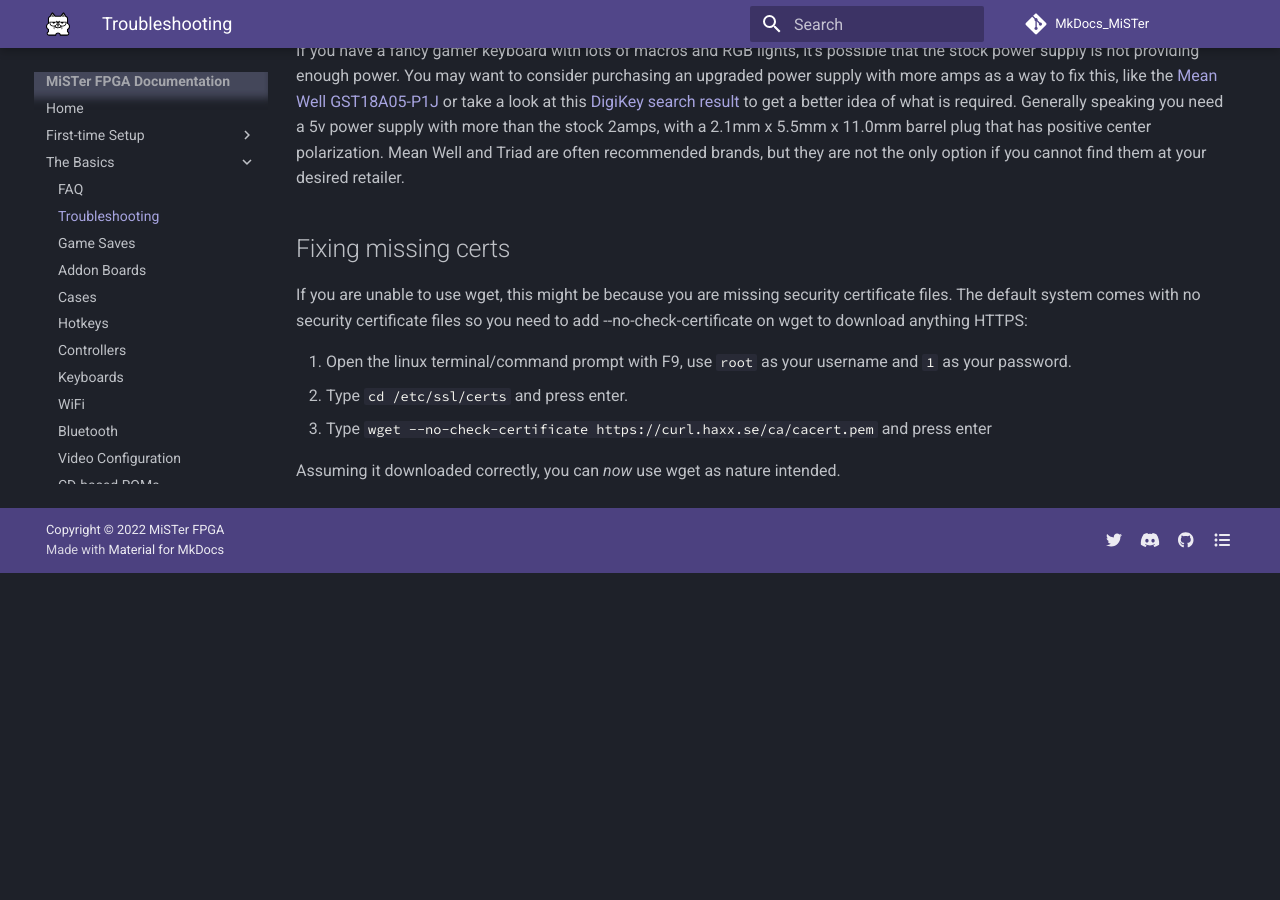
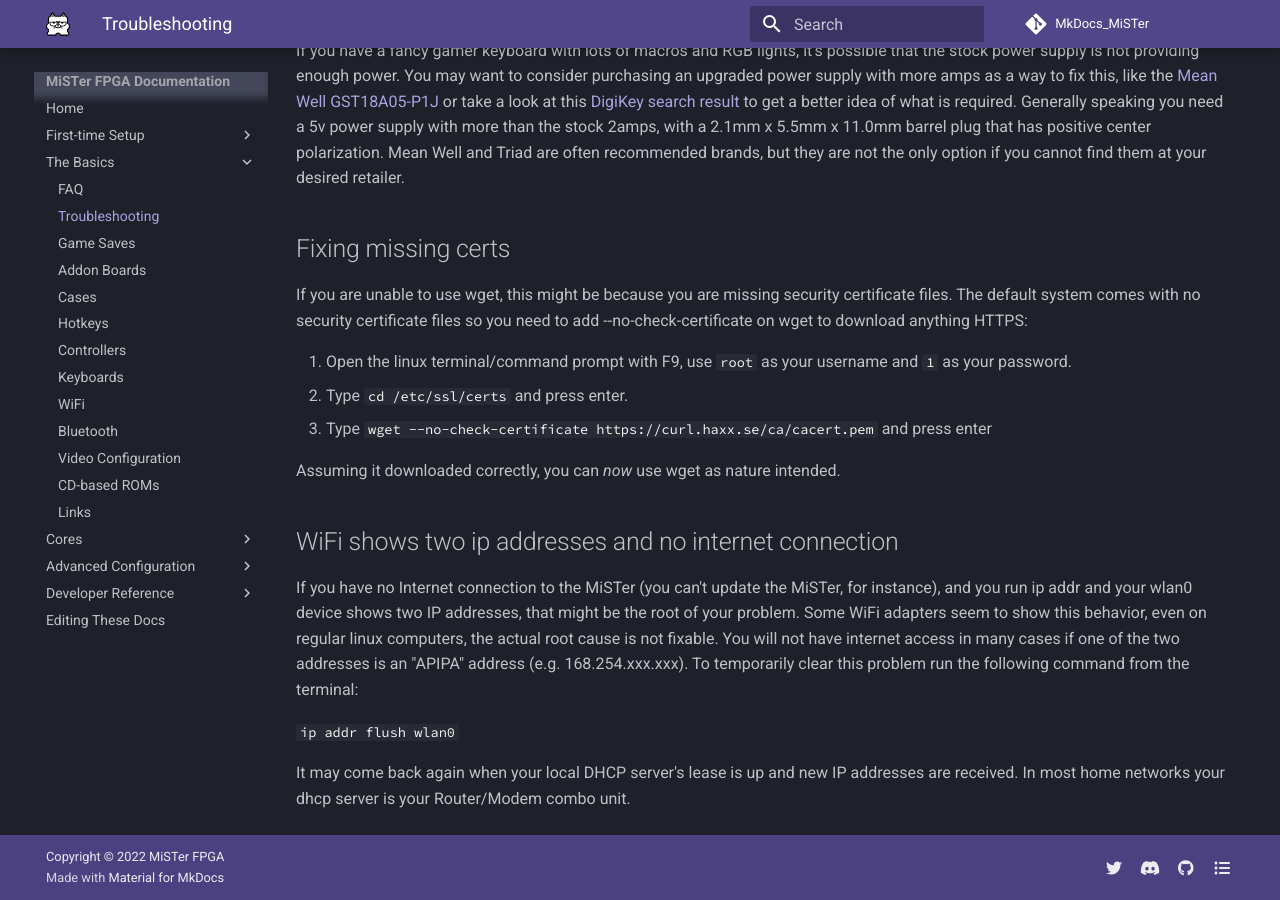
Before and after one commit to MiSTer-devel/MkDocs_MiSTer, an MkDocs documentation site: the page built from docs/basics/troubleshooting.md, in a window 1280 px wide and 900 px high, scrolled down 2178 px. Built offline with MkDocs 1.6.1 and Material for MkDocs 9.7.7, drawn with Linux system fonts in a browser that asks for light colours; comment, search, counter and statistics services are not loaded; before the commit the page ends 2751 px from its top, so only the background shows below that.

Commit message:
add dual ip to one interface troubleshooting method
just a temporary workaround for most people in a bind, something I ran into as well.

```diff
--- a/docs/basics/troubleshooting.md
+++ b/docs/basics/troubleshooting.md
@@ -30,3 +30,11 @@
 3. Type `wget --no-check-certificate https://curl.haxx.se/ca/cacert.pem` and press enter
 
 Assuming it downloaded correctly, you can _now_ use wget as nature intended.
+
+## WiFi shows two ip addresses and no internet connection
+
+If you have no Internet connection to the MiSTer (you can't update the MiSTer, for instance), and you run ip addr and your wlan0 device shows two IP addresses, that might be the root of your problem. Some WiFi adapters seem to show this behavior, even on regular linux computers, the actual root cause is not fixable. You will not have internet access in many cases if one of the two addresses is an "APIPA" address (e.g. 168.254.xxx.xxx). To temporarily clear this problem run the following command from the terminal:
+
+`ip addr flush wlan0`
+
+It may come back again when your local DHCP server's lease is up and new IP addresses are received. In most home networks your dhcp server is your Router/Modem combo unit.
```
